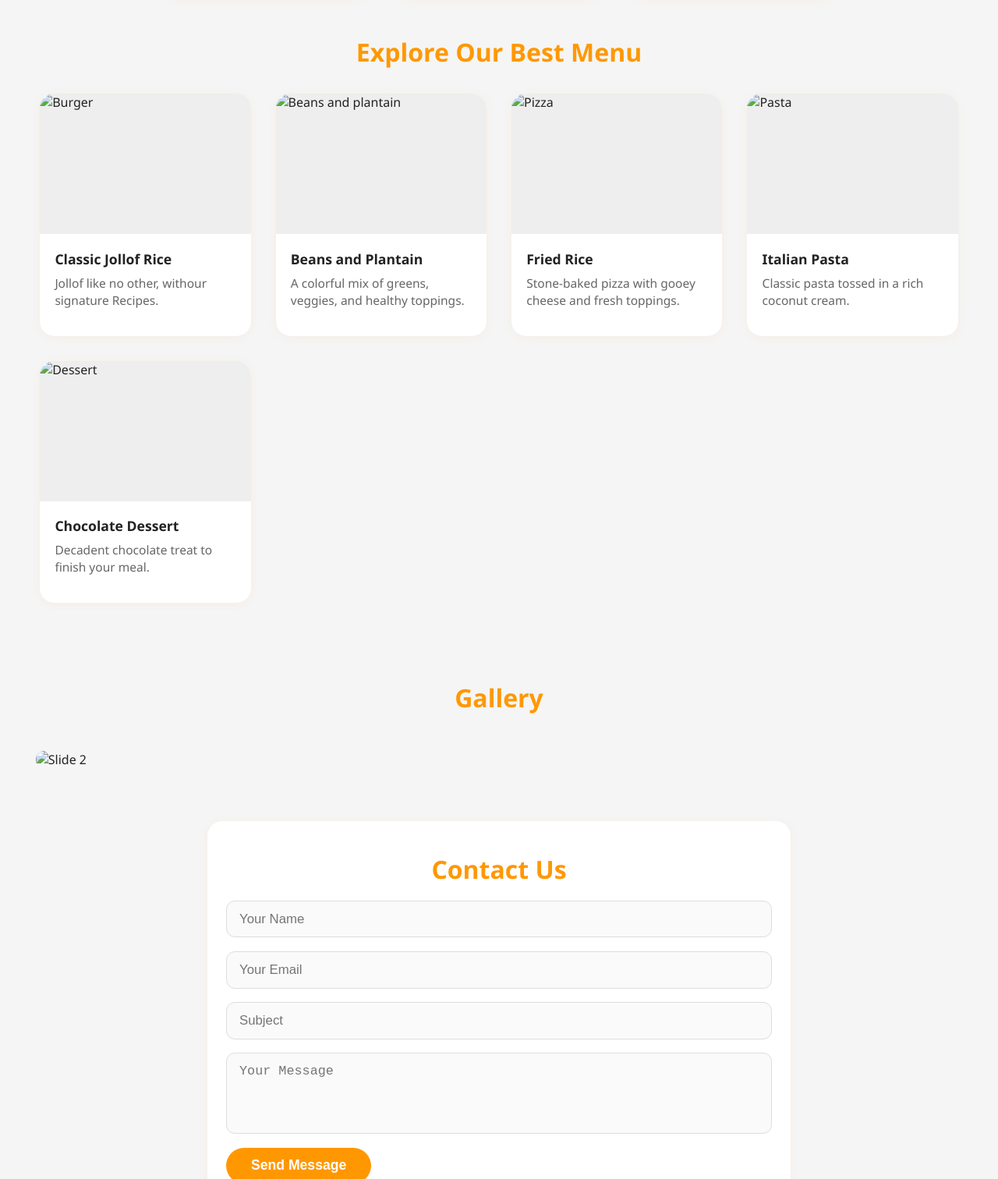
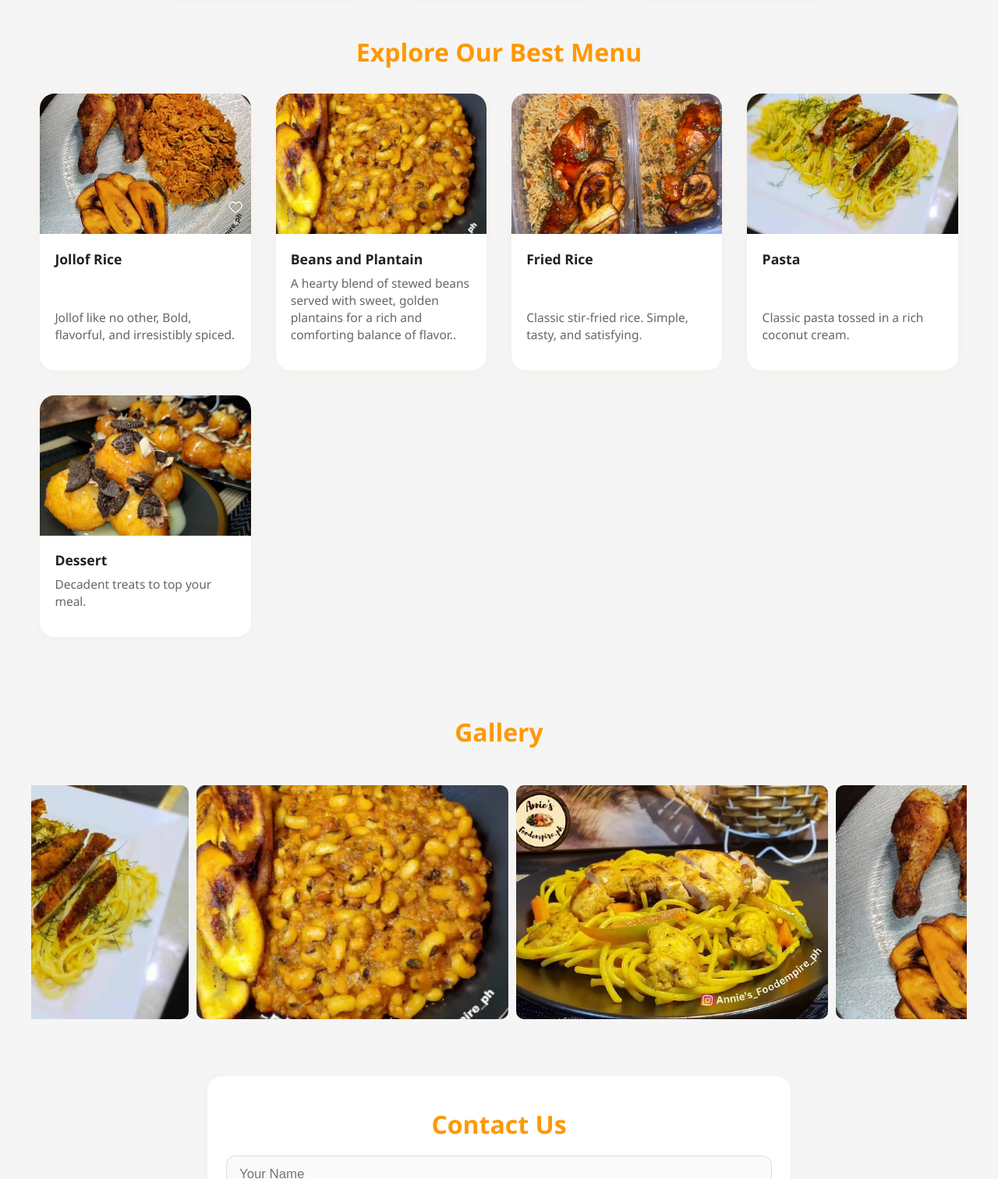
Before and after one commit to Staygolden-dotcom/Staygolden-dotcom.github.io, a plain HTML site: page index.html in a window 1280 px wide. Shown: the part 900-2412 px from the top of the page at 78% size. Drawn offline with Linux system fonts and the light colour scheme.

Commit message:
Update index.html

```diff
--- a/index.html
+++ b/index.html
@@ -58,38 +58,38 @@
     <div class="menu-title">Explore Our Best Menu</div>
     <div class="menu-grid">
       <div class="menu-card">
-        <img class="menu-img" src="../../../../Pictures/rice.jpg" alt="Burger" />
+        <img class="menu-img" src="./rice.jpg" alt="Burger" />
         <div class="menu-content">
-          <div class="menu-name">Classic Jollof Rice</div>
-          <div class="menu-desc">Jollof like no other, withour signature Recipes.</div>
+          <div class="menu-name">Jollof Rice</div>
+          <div class="menu-desc">Jollof like no other, Bold, flavorful, and irresistibly spiced.</div>
         </div>
       </div>
       <div class="menu-card">
-        <img class="menu-img" src="../../../../Pictures/beans.jpg" alt="Beans and plantain" />
+        <img class="menu-img" src="./beans.jpg" alt="Beans and plantain" />
         <div class="menu-content">
           <div class="menu-name">Beans and Plantain</div>
-          <div class="menu-desc">A colorful mix of greens, veggies, and healthy toppings.</div>
+          <div class="menu-desc">A hearty blend of stewed beans served with sweet, golden plantains for a rich and comforting balance of flavor..</div>
         </div>
       </div>
       <div class="menu-card">
-        <img class="menu-img" src="../../../../Pictures/fried-rice.jpg" alt="Pizza" />
+        <img class="menu-img" src="./fried-rice.jpg" alt="Pizza" />
         <div class="menu-content">
           <div class="menu-name">Fried Rice</div>
-          <div class="menu-desc">Stone-baked pizza with gooey cheese and fresh toppings.</div>
+          <div class="menu-desc"> Classic stir-fried rice. Simple, tasty, and satisfying.</div>
         </div>
       </div>
       <div class="menu-card">
-        <img class="menu-img" src="../../../../Pictures/spag.jpg" alt="Pasta" />
+        <img class="menu-img" src="./spag.jpg" alt="Pasta" />
         <div class="menu-content">
-          <div class="menu-name">Italian Pasta</div>
+          <div class="menu-name">Pasta</div>
           <div class="menu-desc">Classic pasta tossed in a rich coconut cream.</div>
         </div>
       </div>
       <div class="menu-card">
-        <img class="menu-img" src="../../../../Pictures/cake.jpg" alt="Dessert" />
+        <img class="menu-img" src="./cake.jpg" alt="Dessert" />
         <div class="menu-content">
-          <div class="menu-name">Chocolate Dessert</div>
-          <div class="menu-desc">Decadent chocolate treat to finish your meal.</div>
+          <div class="menu-name">Dessert</div>
+          <div class="menu-desc">Decadent treats to top your meal.</div>
         </div>
       </div>
     </div>
@@ -102,15 +102,15 @@
     <div class="gallery-section">
       <div class="gallery-container">
         <div class="gallery-track">
-          <div class="slide2"><img src="../../../../Pictures/fried-rice.jpg" alt="Slide 1" /></div>
-          <div class="slide2"><img src="../../../../Pictures/spag.jpg" alt="Slide 2" /></div>
-          <div class="slide2"><img src="../../../../Pictures/beans.jpg" alt="Slide 3" /></div>
-          <div class="slide2"><img src="../../../../Pictures/spag2.jpg" alt="Slide 4" /></div>
-          <div class="slide2"><img src="../../../../Pictures/rice.jpg" alt="Slide 5" /></div>
-          <div class="slide2"><img src="../../../../Pictures/cake.jpg" alt="Slide 6" /></div>
-          <div class="slide2"><img src="../../../../Pictures/rice2.jpg" alt="Slide 1" /></div>
-          <div class="slide2"><img src="../../../../Pictures/fried-rice.jpg" alt="Slide 1" /></div>
-          <div class="slide2"><img src="../../../../Pictures/spag.jpg" alt="Slide 2" /></div>
+          <div class="slide2"><img src="./fried-rice.jpg" alt="Slide 1" /></div>
+          <div class="slide2"><img src="./spag.jpg" alt="Slide 2" /></div>
+          <div class="slide2"><img src="./beans.jpg" alt="Slide 3" /></div>
+          <div class="slide2"><img src="./spag2.jpg" alt="Slide 4" /></div>
+          <div class="slide2"><img src="./rice.jpg" alt="Slide 5" /></div>
+          <div class="slide2"><img src="./cake.jpg" alt="Slide 6" /></div>
+          <div class="slide2"><img src="./rice2.jpg" alt="Slide 1" /></div>
+          <div class="slide2"><img src="./fried-rice.jpg" alt="Slide 1" /></div>
+          <div class="slide2"><img src="./spag.jpg" alt="Slide 2" /></div>
         </div>
       </div>
     </div>
```
